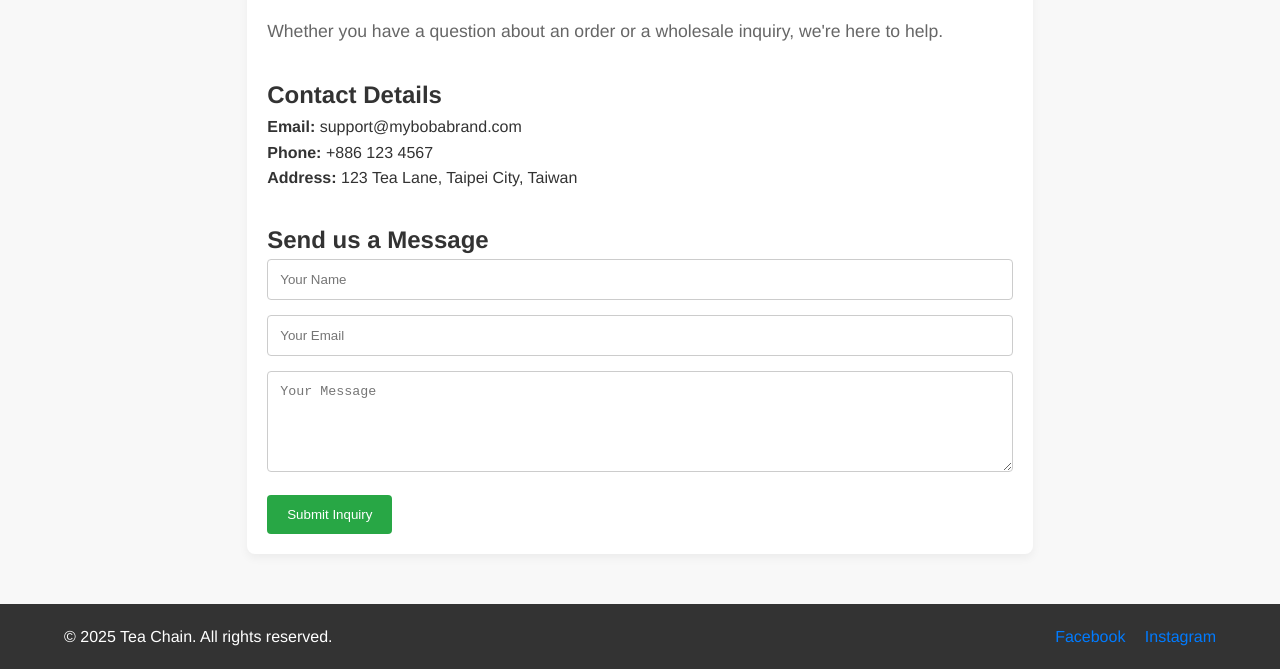
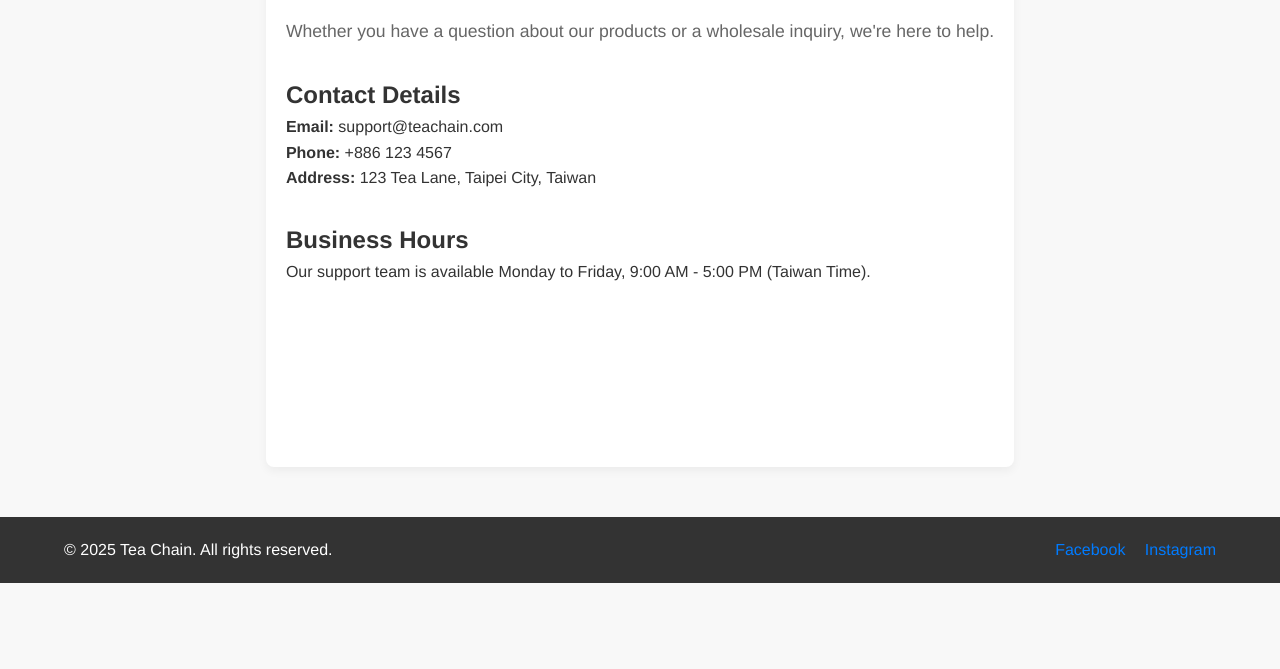
Before and after one commit to octaphportal-ctrl/Teachain, a plain HTML site: page contact.html in a window 1280 px wide. Shown: the part 217-886 px from the top of the page. After the commit the page ends 800 px from the top, so only its background shows below. Drawn offline with Linux system fonts and the light colour scheme.

Commit message:
Update contact.html

```diff
--- a/contact.html
+++ b/contact.html
@@ -18,28 +18,22 @@
                 <li><a href="contact.html">Contact Us</a></li>
             </ul>
         </nav>
-        <button class="cart-button">🛒 Cart</button>
-    </header>
+        </header>
 
     <main class="page-content">
         <h1>Get In Touch</h1>
-        <p class="intro-text">Whether you have a question about an order or a wholesale inquiry, we're here to help.</p>
+        <p class="intro-text">Whether you have a question about our products or a wholesale inquiry, we're here to help.</p>
 
         <section class="contact-info">
             <h2>Contact Details</h2>
-            <p><strong>Email:</strong> support@mybobabrand.com</p>
+            <p><strong>Email:</strong> support@teachain.com</p>
             <p><strong>Phone:</strong> +886 123 4567</p>
             <p><strong>Address:</strong> 123 Tea Lane, Taipei City, Taiwan</p>
         </section>
 
         <section class="contact-form-placeholder" style="margin-top: 30px;">
-            <h2>Send us a Message</h2>
-            <form>
-                <input type="text" placeholder="Your Name" required>
-                <input type="email" placeholder="Your Email" required>
-                <textarea placeholder="Your Message" rows="5" required></textarea>
-                <button type="submit">Submit Inquiry</button>
-            </form>
+            <h2>Business Hours</h2>
+            <p>Our support team is available Monday to Friday, 9:00 AM - 5:00 PM (Taiwan Time).</p>
         </section>
     </main>
 
```
